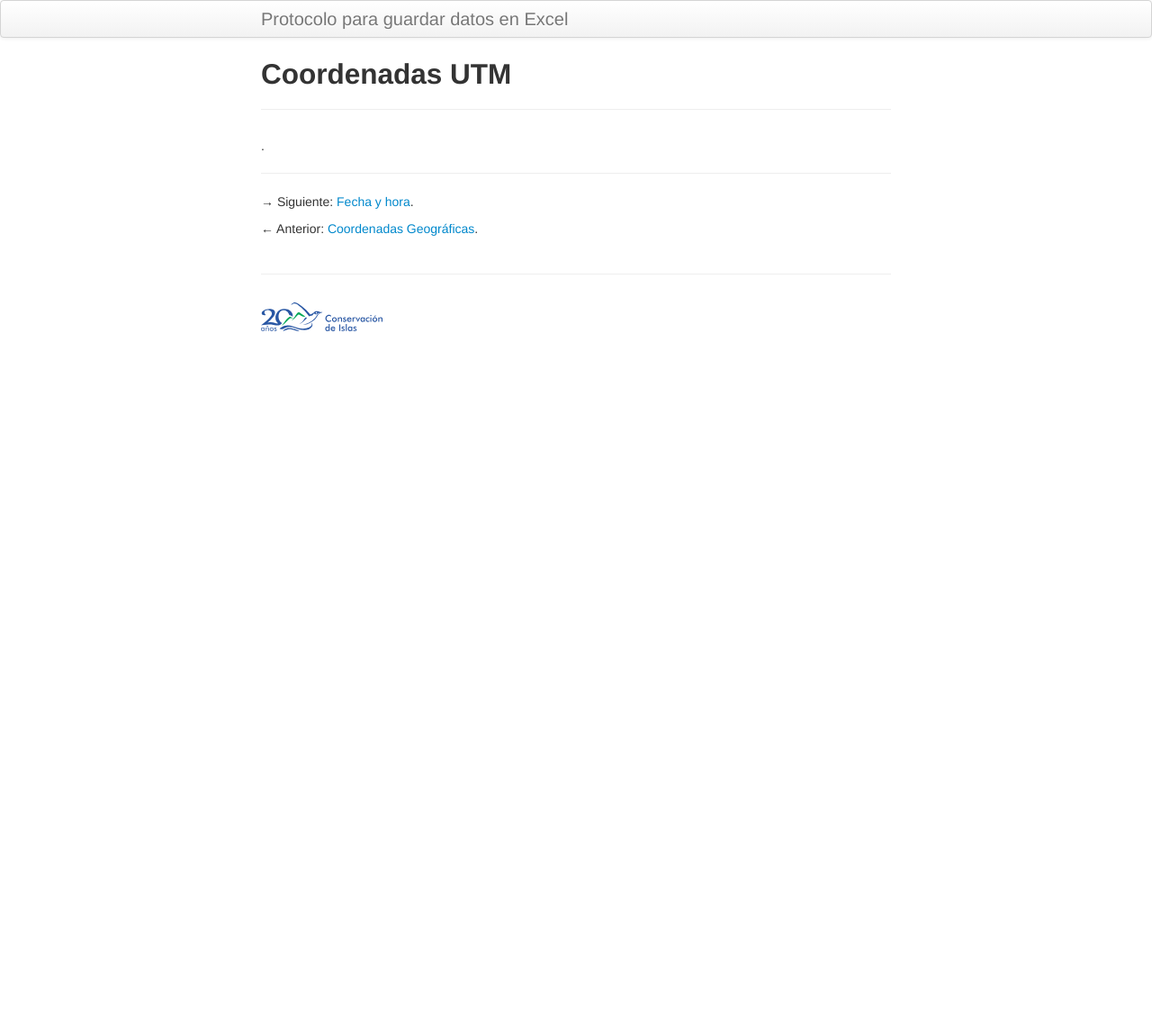
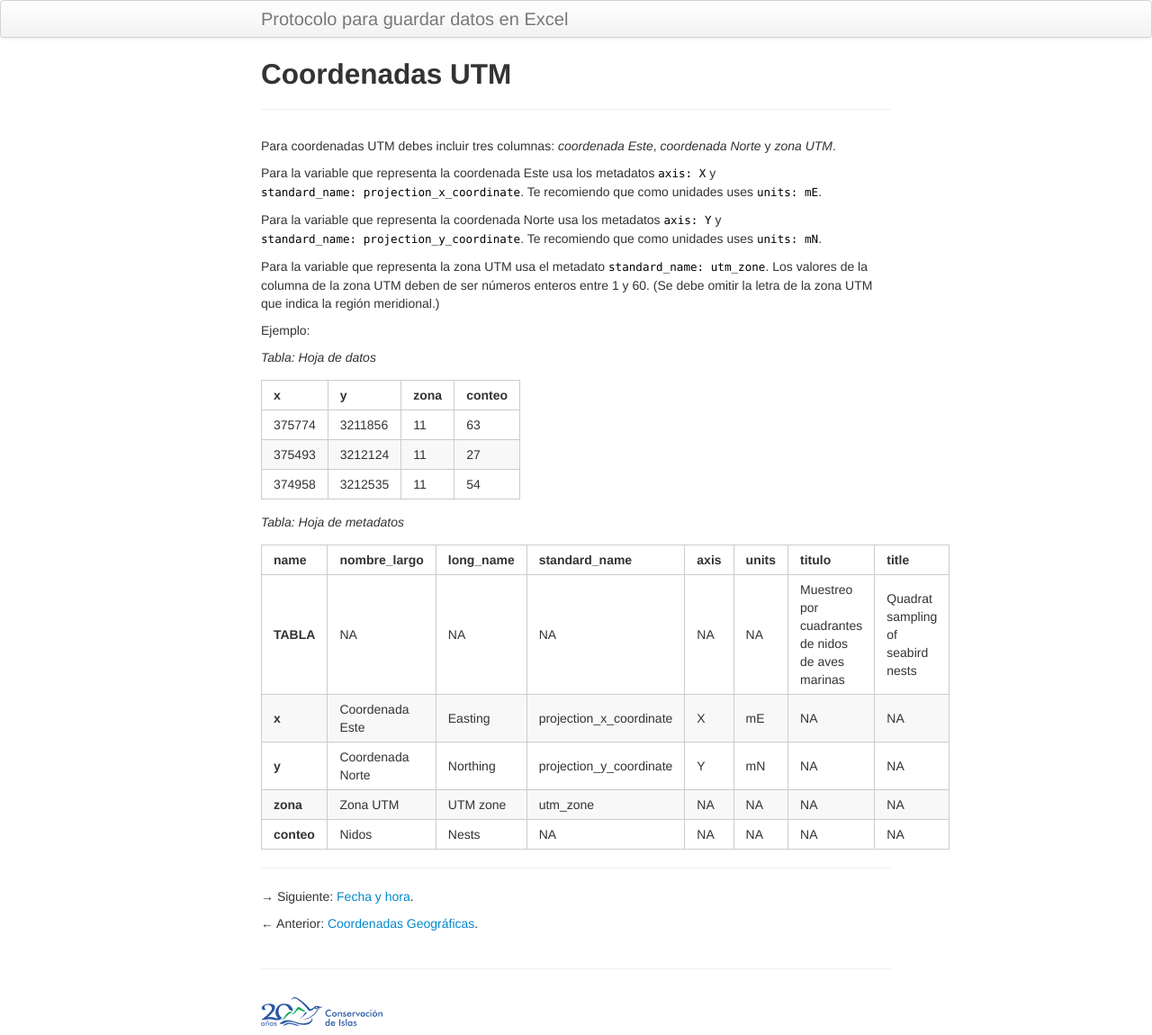
Before and after one commit to MaritzaB/datos_en_excel, a Jekyll site: the page built from pages/utm.md, in a window 1280 px wide. Shown: the whole page at 90% size. Built offline with Jekyll 4.4.1, drawn with Linux system fonts in a browser that asks for light colours; before the commit the page ends 900 px from its top, so only the background shows below that.

Commit message:
Agrega página de coordenadas UTM

```diff
--- a/pages/utm.md
+++ b/pages/utm.md
@@ -1,10 +1,37 @@
 ---
 layout: page
 title: Coordenadas UTM
-description:
+description: "Para coordenadas UTM debes incluir tres columnas: coordenada Este, coordenada Norte y zona UTM."
 ---
 
-.
+Para coordenadas UTM debes incluir tres columnas: _coordenada Este_, _coordenada Norte_ y _zona UTM_.
+
+Para la variable que representa la coordenada Este usa los metadatos `axis: X` y `standard_name: projection_x_coordinate`. Te recomiendo que como unidades uses `units: mE`.
+
+Para la variable que representa la coordenada Norte usa los metadatos `axis: Y` y `standard_name: projection_y_coordinate`. Te recomiendo que como unidades uses `units: mN`.
+
+Para la variable que representa la zona UTM usa el metadato `standard_name: utm_zone`. Los valores de la columna de la zona UTM deben de ser números enteros entre 1 y 60. (Se debe omitir la letra de la zona UTM que indica la región meridional.)
+
+Ejemplo:
+
+_Tabla: Hoja de datos_
+
+**x**  | **y**   | **zona** | **conteo**
+-------|---------|----------|-----------
+375774 | 3211856 | 11       | 63
+375493 | 3212124 | 11       | 27
+374958 | 3212535 | 11       | 54
+
+
+_Tabla: Hoja de metadatos_
+
+**name**   | **nombre_largo** | **long_name** | **standard_name**       | **axis** | **units** | **titulo**                                       | **title**
+-----------|------------------|---------------|-------------------------|----------|-----------|--------------------------------------------------|----------------------------------
+**TABLA**  | NA               | NA            | NA                      | NA       | NA        | Muestreo por cuadrantes de nidos de aves marinas | Quadrat sampling of seabird nests
+**x**      | Coordenada Este  | Easting       | projection_x_coordinate | X        | mE        | NA                                               | NA
+**y**      | Coordenada Norte | Northing      | projection_y_coordinate | Y        | mN        | NA                                               | NA
+**zona**   | Zona UTM         | UTM zone      | utm_zone                | NA       | NA        | NA                                               | NA
+**conteo** | Nidos            | Nests         | NA                      | NA       | NA        | NA                                               | NA
 
 ---
 
```
Also changed, not shown: pages/coordenadas.md (+5 -2 lines).
